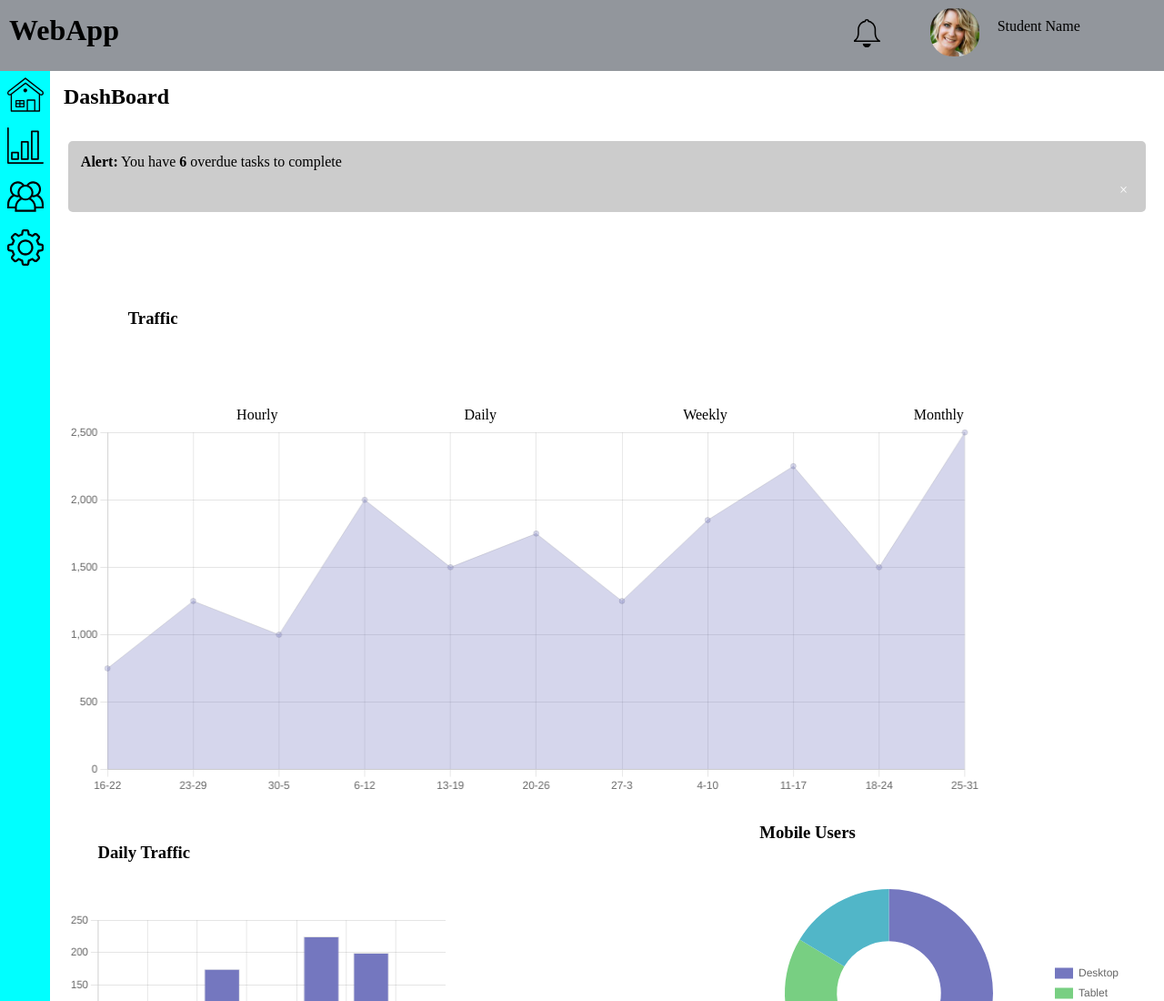
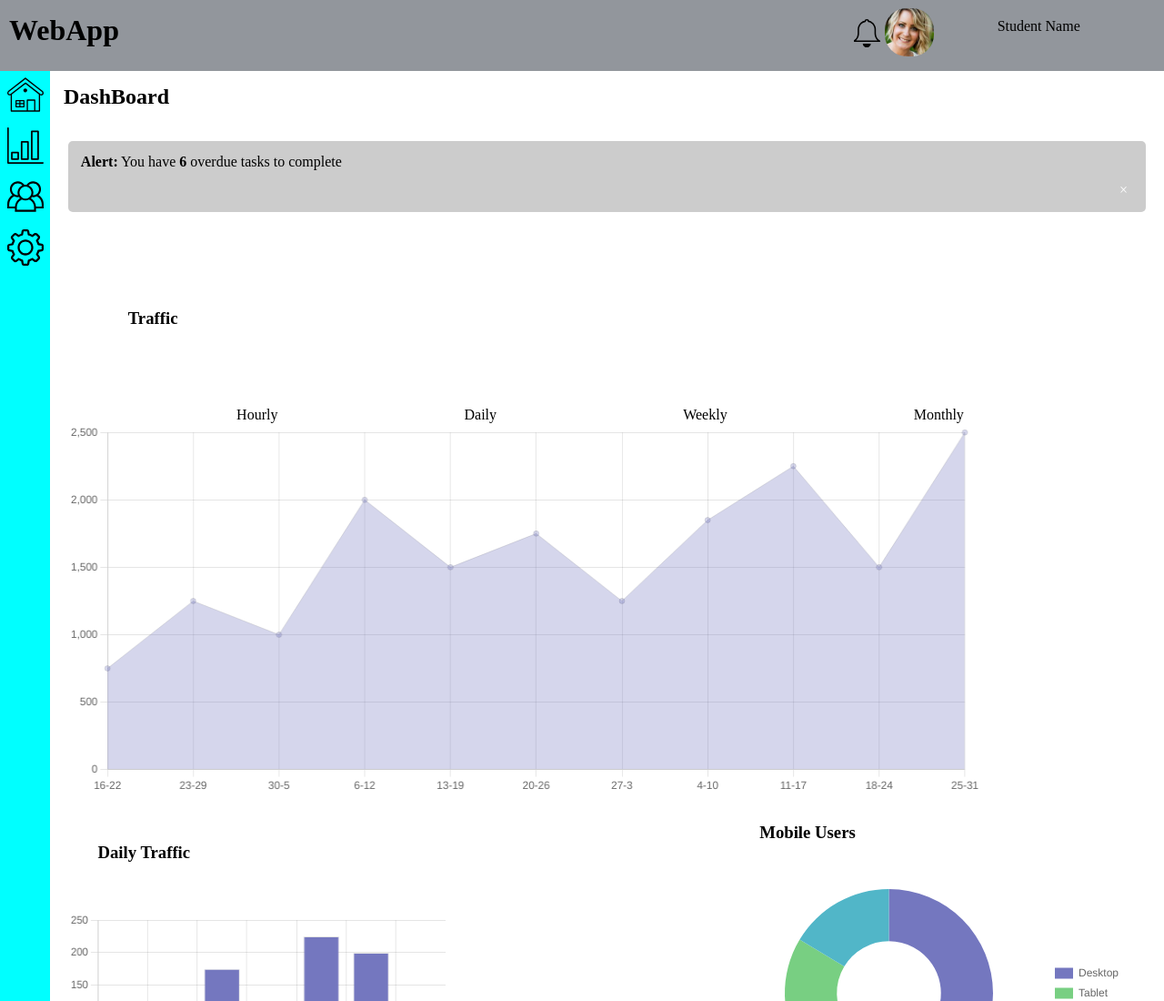
Before and after one commit to MrBarker47/Web-DashBoard, a plain HTML site: page index.html in a window 1280 px wide. Shown: the top 1100 px of the page at 91% size. Drawn offline with nearby package versions, Linux system fonts and the light colour scheme.

Commit message:
Update CSS files

```diff
--- a/index.css
+++ b/index.css
@@ -405,7 +405,7 @@ input:checked::after {
     /* header */
 
     .profile-picture {
-      margin-left: 170px;
+      margin-left: 130px;
     }
 
     .bell {
@@ -577,7 +577,7 @@ span {
      }
 
      .profile-picture {
-        margin-left: 170px;
+        margin-left: 120px;
       }
 
       .bell {
```
